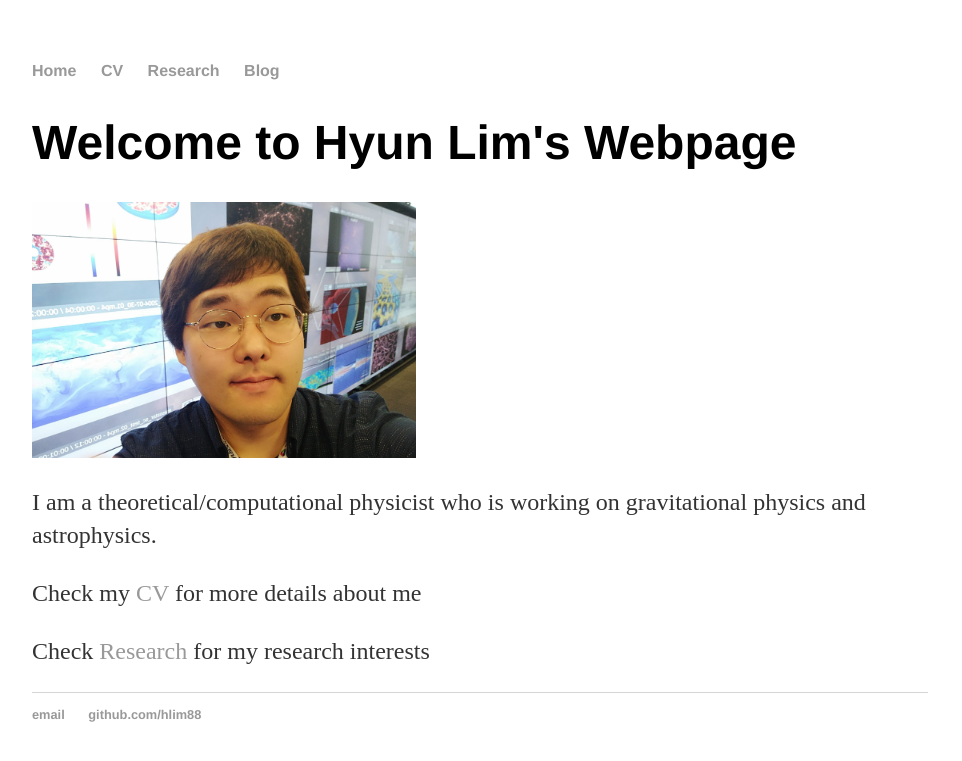
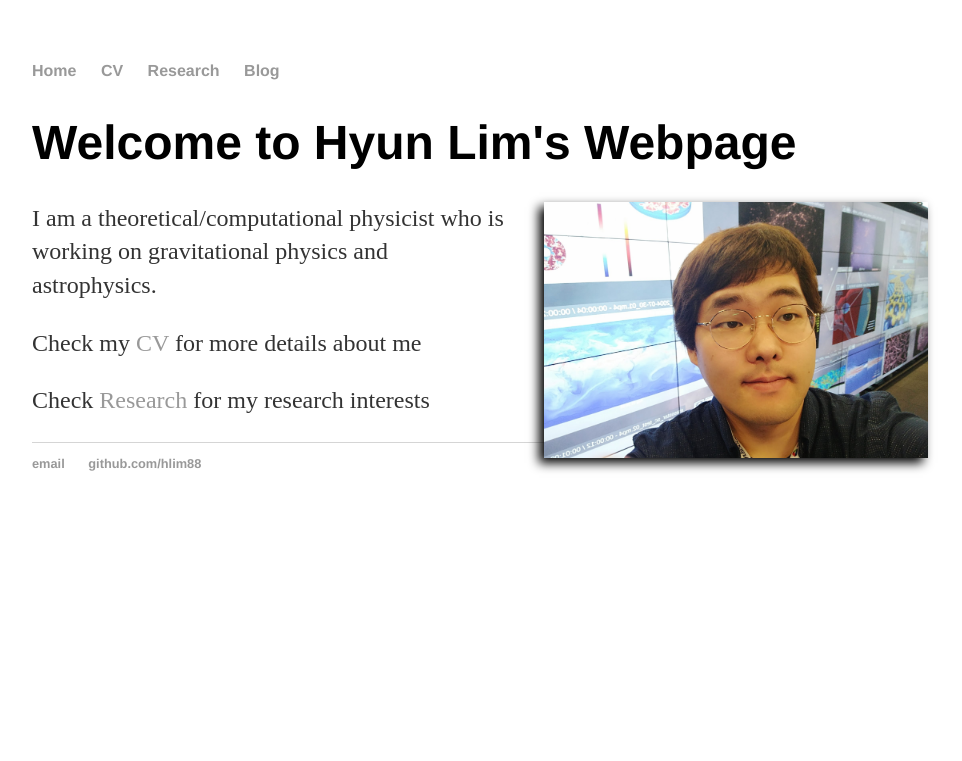
Before and after one commit to hlim88/hlim88.github.io, a Jekyll site: the page built from index.html, in a window 1280 px wide. Shown: the top 761 px of the page, without its empty margins (160-1122 px from the left). Built offline with Jekyll 4.4.1, drawn with Linux system fonts in a browser that asks for light colours.

Commit message:
Add some class for img

```diff
--- a/css/main.css
+++ b/css/main.css
@@ -27,3 +27,27 @@ ul.posts li { list-style: none; }
 .cv address, .cv .download { font-family: 'Helvetica', 'Arial', 'Sans-Serif'; }
 .cv address, .cv p { font-size: 1.2em; }
 .cv .download { float: right; font-size: .8em; text-transform: uppercase; }
+
+/* image align */
+
+.align_right { float : right;}
+.align_left { float: left; }
+
+img.align_right
+{
+    display: block;
+    margin: 0 0 10px 30px;
+}
+
+img.align_left
+{
+    display: block;
+    margin: 0 30px 10px 0;
+}
+
+img.shadow
+{
+    -moz-box-shadow: -5px 5px 10px 0 #000;
+    -webkit-box-shadow: -5px 5px 10px 0 #000;
+    box-shadow: -5px 5px 10px 0 #000;
+}
```
